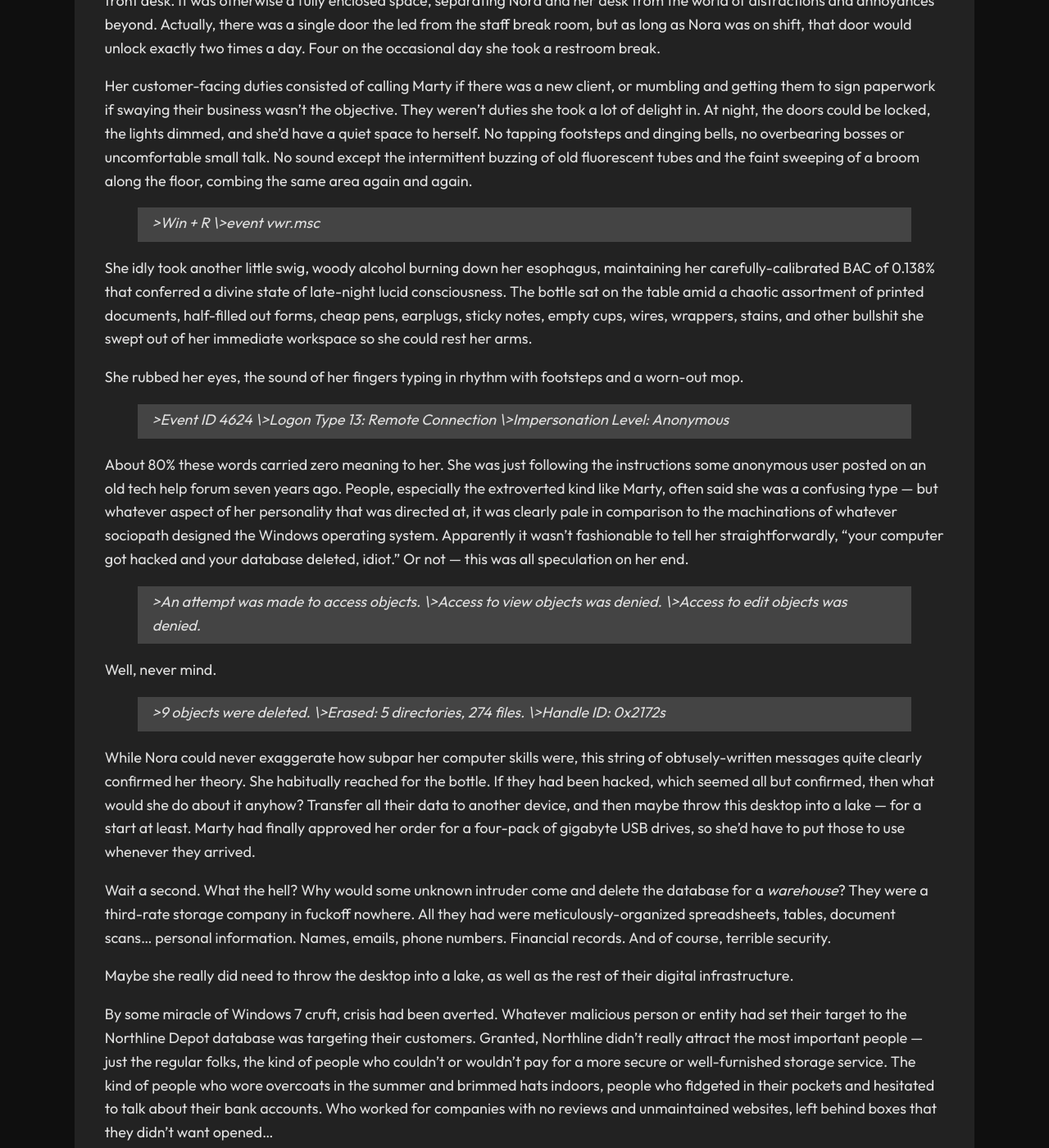
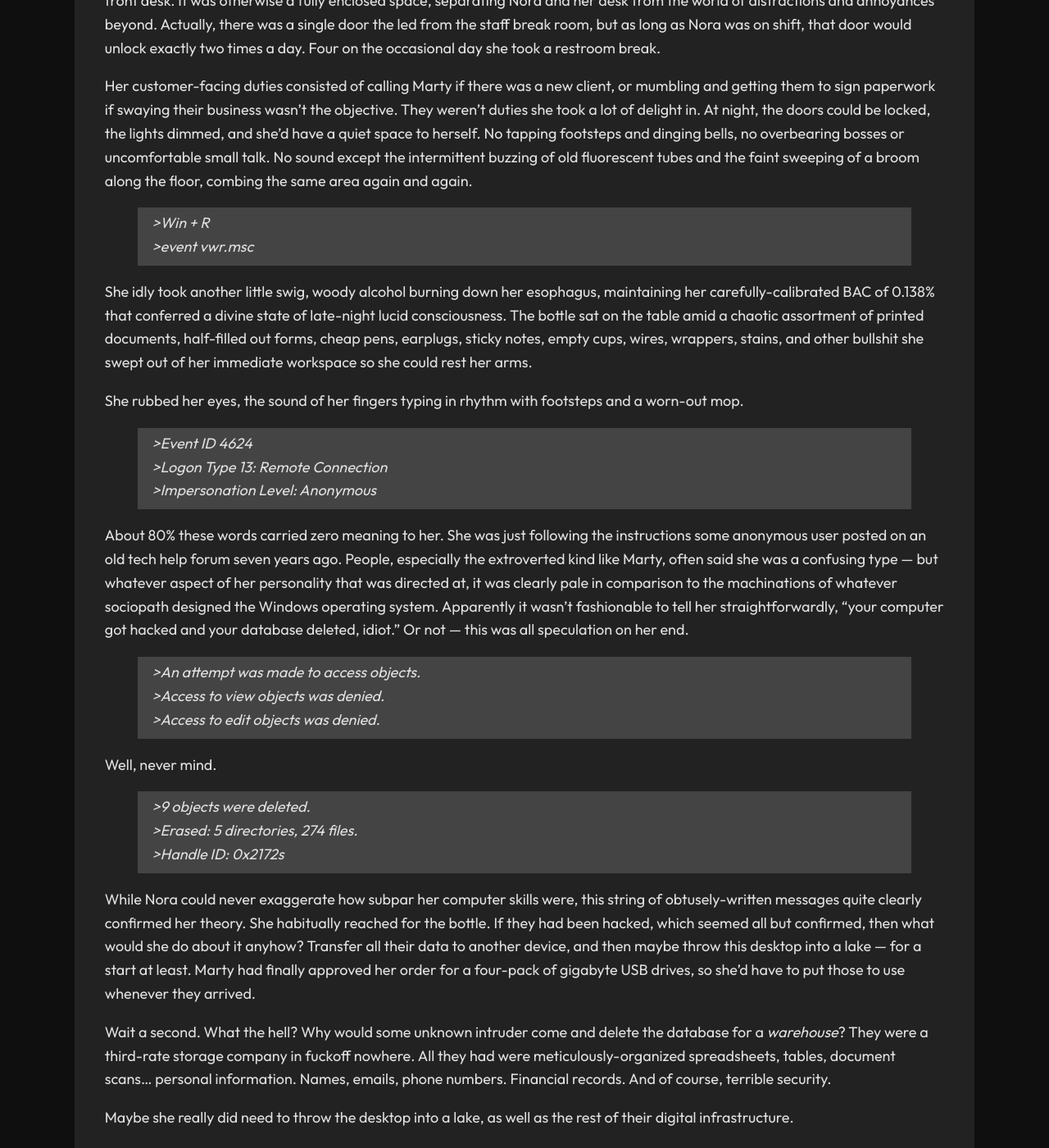
Before and after one commit to drizzleberry/drizzleberry.github.io, a Jekyll site: the page built from pages/episodes/after-hours.md, in a window 1280 px wide and 1400 px high, scrolled down 1329 px. Shown: the whole window at 82% size. Built offline with Jekyll 4.4.1, drawn with Linux system fonts in a browser that asks for light colours.

```diff
--- a/pages/episodes/after-hours.md
+++ b/pages/episodes/after-hours.md
@@ -24,10 +24,8 @@ The office was a circular space, surrounded by blank, undecorated walls on every
 Her customer-facing duties consisted of calling Marty if there was a new client, or mumbling and getting them to sign paperwork if swaying their business wasn't the objective. They weren't duties she took a lot of delight in. At night, the doors could be locked, the lights dimmed, and she'd have a quiet space to herself. No tapping footsteps and dinging bells, no overbearing bosses or uncomfortable small talk. No sound except the intermittent buzzing of old fluorescent tubes and the faint sweeping of a broom along the floor, combing the same area again and again.
 
 <blockquote style="font-style: italic;">
->Win + R
-
-
-\>event vwr.msc
+&gt;Win + R<br>
+&gt;event vwr.msc
 </blockquote>
 
 She idly took another little swig, woody alcohol burning down her esophagus, maintaining her carefully-calibrated BAC of 0.138% that conferred a divine state of late-night lucid consciousness. The bottle sat on the table amid a chaotic assortment of printed documents, half-filled out forms, cheap pens, earplugs, sticky notes, empty cups, wires, wrappers, stains, and other bullshit she swept out of her immediate workspace so she could rest her arms.
@@ -36,34 +34,25 @@ She rubbed her eyes, the sound of her fingers typing in rhythm with footsteps an
 
 
 <blockquote style="font-style: italic;">
->Event ID 4624
-
-
-\>Logon Type 13: Remote Connection
-
-\>Impersonation Level: Anonymous
+&gt;Event ID 4624<br>
+&gt;Logon Type 13: Remote Connection<br>
+&gt;Impersonation Level: Anonymous
 </blockquote>
 
 About 80% these words carried zero meaning to her. She was just following the instructions some anonymous user posted on an old tech help forum seven years ago. People, especially the extroverted kind like Marty, often said she was a confusing type — but whatever aspect of her personality that was directed at, it was clearly pale in comparison to the machinations of whatever sociopath designed the Windows operating system. Apparently it wasn't fashionable to tell her straightforwardly, "your computer got hacked and your database deleted, idiot." Or not — this was all speculation on her end.
 
 <blockquote style="font-style: italic;">
->An attempt was made to access objects.
-
-
-\>Access to view objects was denied.
-
-\>Access to edit objects was denied.
+&gt;An attempt was made to access objects.<br>
+&gt;Access to view objects was denied.<br>
+&gt;Access to edit objects was denied.
 </blockquote>
 
 Well, never mind.
 
 <blockquote style="font-style: italic;">
->9 objects were deleted.
-
-
-\>Erased: 5 directories, 274 files.
-
-\>Handle ID: 0x2172s
+&gt;9 objects were deleted.<br>
+&gt;Erased: 5 directories, 274 files.<br>
+&gt;Handle ID: 0x2172s
 </blockquote>
 
 While Nora could never exaggerate how subpar her computer skills were, this string of obtusely-written messages quite clearly confirmed her theory. She habitually reached for the bottle. If they had been hacked, which seemed all but confirmed, then what would she do about it anyhow? Transfer all their data to another device, and then maybe throw this desktop into a lake — for a start at least. Marty had finally approved her order for a four-pack of gigabyte USB drives, so she'd have to put those to use whenever they arrived.
```
